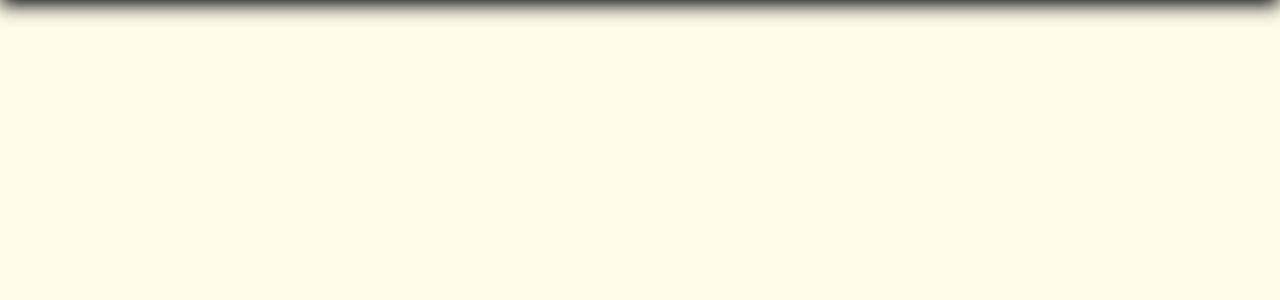
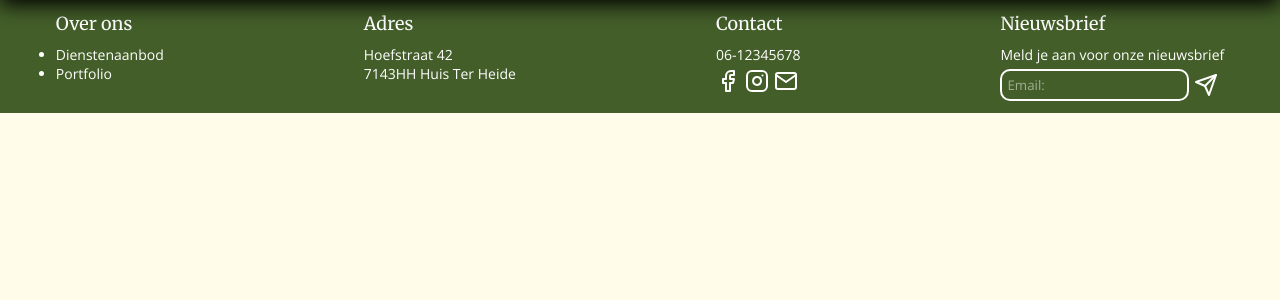
Before and after one commit to xbNkY/hoogendijk-hoveniers-website, a PHP site: page / in a window 1280 px wide. Shown: the part 84-384 px from the top of the page. Run offline with PHP 8.4, Linux system fonts and the light colour scheme.

Commit message:
footer toegevoegd

```diff
--- /dev/null
+++ b/css/footer.css
@@ -0,0 +1,68 @@
+.footer {
+  background-color: #435e29;
+  width: 100%;
+  display: flex;
+  flex-direction: row;
+  gap: 200px;
+  justify-content: center;
+  padding-block: 12px;
+}
+
+.info-text {
+  display: flex;
+  flex-direction: column;
+  gap: 10px;
+}
+
+.big-text {
+  font-family: "Merriweather", serif;
+  color: white;
+  font-size: 18px;
+}
+
+.small-text {
+  text-decoration: none;
+  color: white;
+  font-size: 14px;
+}
+
+.num-and-sm {
+  display: flex;
+  flex-direction: column;
+  gap: 5px;
+}
+
+.sm-logos {
+  width: 10px;
+  height: auto;
+  display: flex;
+  flex-direction: row;
+  gap: 5px;
+  align-items: center;
+}
+
+.text-and-input {
+  display: flex;
+  flex-direction: column;
+  gap: 5px;
+}
+
+.form {
+  background-color: transparent;
+  border: 2px solid white;
+  border-radius: 10px;
+  color: white;
+  padding: 5px;
+}
+
+.form::placeholder {
+  color: white;
+  opacity: 50%;
+}
+
+.form-and-send {
+  display: flex;
+  flex-direction: row;
+  gap: 5px;
+  align-items: center;
+}
--- a/dienstenaanbod.php
+++ b/dienstenaanbod.php
@@ -11,6 +11,8 @@
 
     <?php include "header.php" ?>
 
+    <?php include "footer.php" ?>
+
 </body>
 
 </html>
--- /dev/null
+++ b/footer.php
@@ -0,0 +1,61 @@
+<!DOCTYPE html>
+<html lang="en">
+
+<head>
+    <meta charset="UTF-8">
+    <meta name="viewport" content="width=device-width, initial-scale=1.0">
+    <link rel="stylesheet" href="css/footer.css">
+    <link rel="stylesheet" href="css/style.css">
+    <title>Footer</title>
+</head>
+
+<body>
+
+    <div class="footer">
+        <div class="over-ons info-text">
+            <p class="big-text">Over ons</p>
+            <ul>
+                <a class="small-text" href="dienstenaanbod.php">
+                    <li>Dienstenaanbod</li>
+                </a>
+                <a class="small-text" href="portfolio.php">
+                    <li>Portfolio</li>
+                </a>
+            </ul>
+        </div>
+
+        <div class="adres info-text">
+            <p class="big-text">Adres</p>
+            <p class="small-text">Hoefstraat 42 <br> 7143HH Huis Ter Heide</p>
+        </div>
+
+        <div class="contact info-text">
+            <p class="big-text">Contact</p>
+
+            <div class="num-and-sm">
+                <p class="small-text">06-12345678</p>
+                <div class="sm-logos">
+                    <img src="assets/facebook.svg" alt="fb-logo">
+                    <img class="ig-logo" src="assets/instagram (1).svg" alt="ig-logo">
+                    <img src="assets/mail.svg" alt="mail-logo">
+                </div>
+            </div>
+        </div>
+
+        <div class="nieuwsbrief info-text">
+            <p class="big-text">Nieuwsbrief</p>
+
+            <div class="text-and-input">
+                <p class="small-text">Meld je aan voor onze nieuwsbrief</p>
+
+                <div class="form-and-send">
+                    <input class="form" type="text" name="email" placeholder="Email:">
+                    <img class="send-icon" src="assets/send.svg" alt="send-icon">
+                </div>
+            </div>
+        </div>
+    </div>
+
+</body>
+
+</html>
--- a/index.php
+++ b/index.php
@@ -11,6 +11,8 @@
 
     <?php include "header.php" ?>
 
+    <?php include "footer.php" ?>
+
 </body>
 
 </html>
--- a/portfolio.php
+++ b/portfolio.php
@@ -11,6 +11,8 @@
 
     <?php include "header.php" ?>
 
+    <?php include "footer.php" ?>
+
 </body>
 
 </html>
```
Also changed, not shown: assets/facebook.svg (added), assets/instagram (1).svg (added), assets/mail.svg (added), assets/send.svg (added).
